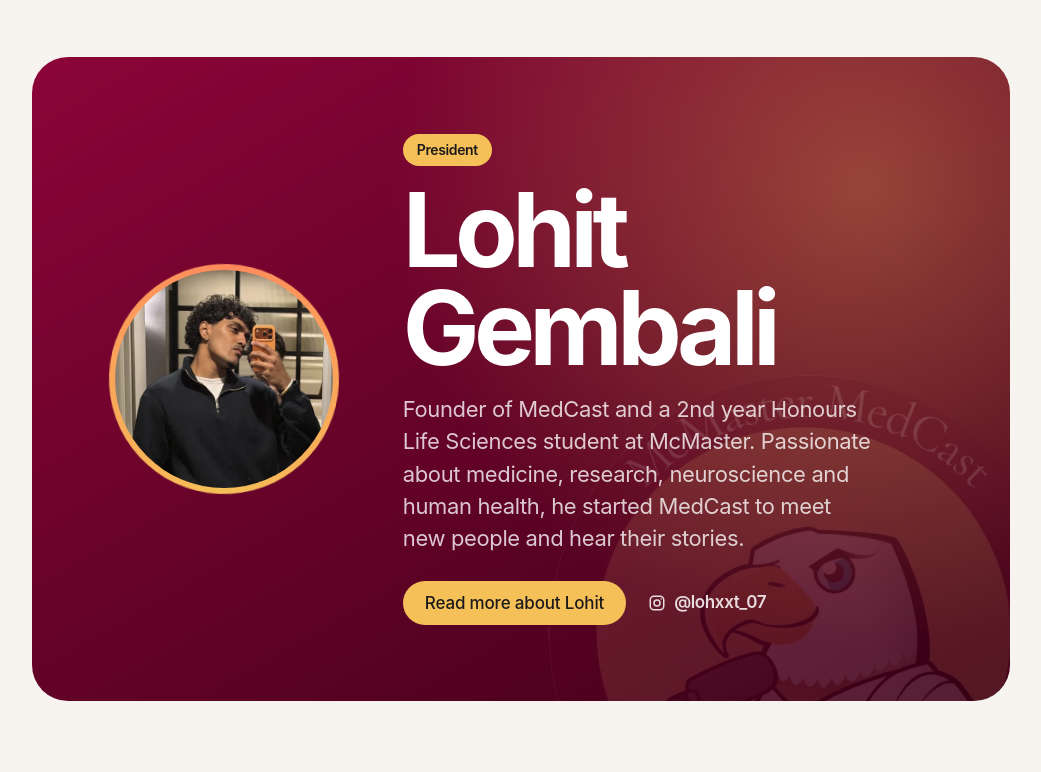
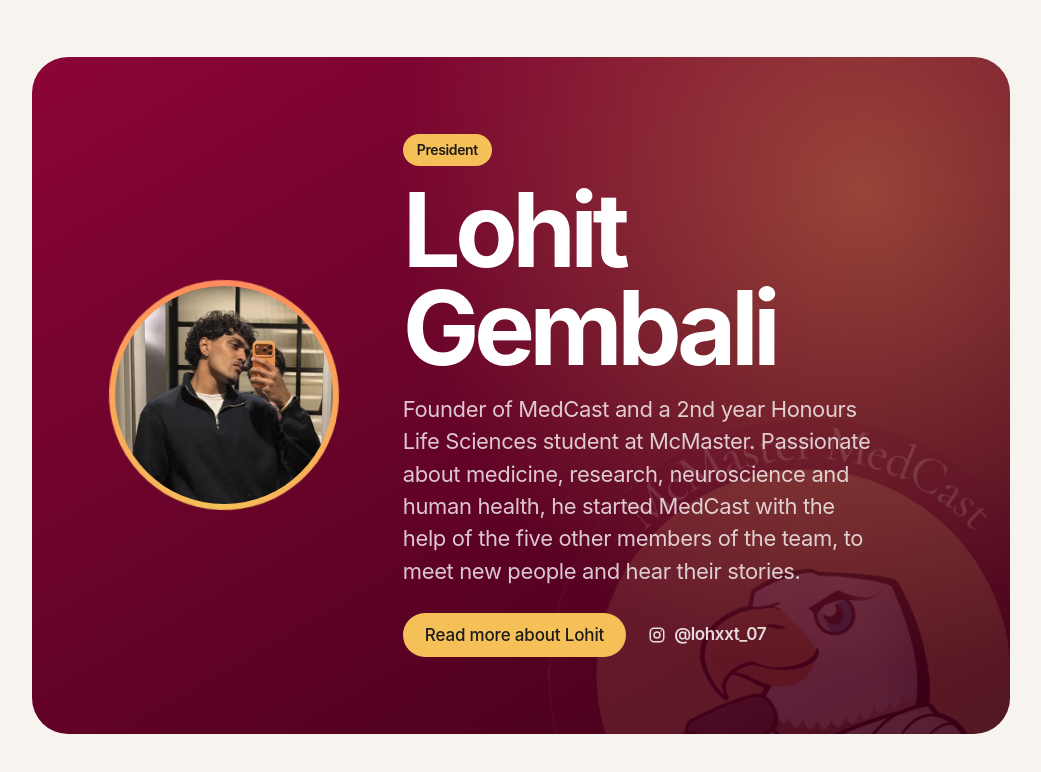
Before and after one commit to Lohitgembali/medcast-website, a plain HTML site: page team.html in a window 1280 px wide. Shown: the part 412-1184 px from the top of the page, without its empty margins (119-1160 px from the left). Drawn offline with Linux system fonts and the light colour scheme.

Commit message:
President card: credit the rest of the team
Co-Authored-By: Claude Opus 5.5 <noreply@anthropic.com>
Claude-Session: https://claude.ai/code/session_011AcqsNNeipxChje5Tcnexo

```diff
--- a/team.html
+++ b/team.html
@@ -45,7 +45,7 @@
         <div class="lead-txt">
           <span class="role">President</span>
           <h2>Lohit Gembali</h2>
-          <p>Founder of MedCast and a 2nd year Honours Life Sciences student at McMaster. Passionate about medicine, research, neuroscience and human health, he started MedCast to meet new people and hear their stories.</p>
+          <p>Founder of MedCast and a 2nd year Honours Life Sciences student at McMaster. Passionate about medicine, research, neuroscience and human health, he started MedCast with the help of the five other members of the team, to meet new people and hear their stories.</p>
           <div class="lead-actions">
             <button type="button" class="btn gold open-bio" data-person="lohit">Read more about Lohit</button>
             <a class="lead-ig" href="https://www.instagram.com/lohxxt_07/" target="_blank" rel="noopener"><svg width="18" height="18" viewBox="0 0 24 24" fill="none" stroke="currentColor" stroke-width="2"><rect x="3" y="3" width="18" height="18" rx="5"/><circle cx="12" cy="12" r="4"/><circle cx="17.5" cy="6.5" r="1" fill="currentColor" stroke="none"/></svg>@lohxxt_07</a>
```
